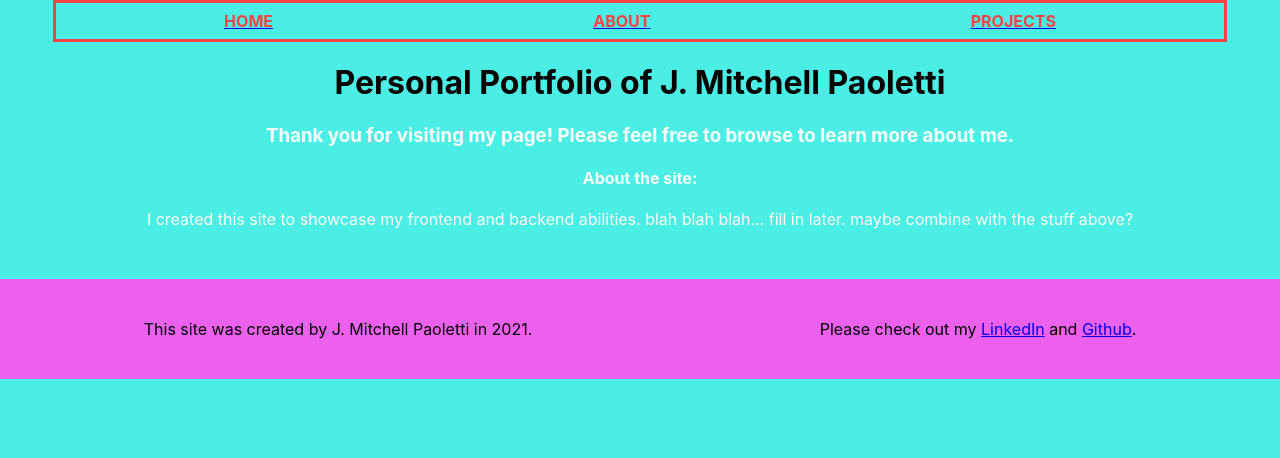
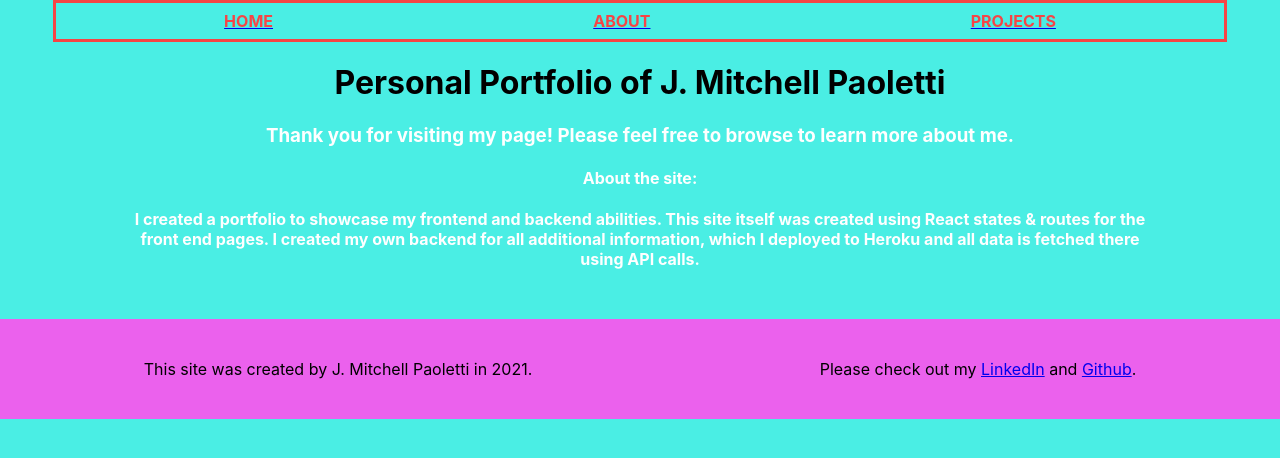
Before and after one commit to mitchellp0709/portfolio-frontend, a React (Create React App) app: page / in a window 1280 px wide. Shown: the top 458 px of the page. Built offline with nearby package versions, Linux system fonts and the light colour scheme.

Commit message:
added about section to projects

```diff
--- a/src/App.css
+++ b/src/App.css
@@ -36,9 +36,8 @@ nav div{
 
 /* HOME DECORATION */
 
-/* .name{
- color:white;
-} */
+
+
 
 .hook{
   color:white
@@ -74,6 +73,8 @@ nav div{
 img{
   width:60%;
   outline: 3px solid black;
+  margin-left:auto;
+  margin-right: auto;
 }
 
 .project-name{
@@ -130,3 +131,14 @@ font-size: 1.25em;
   color: white;
   font-weight: bold;
 }
+
+p{
+  width: 80%;
+  margin-left:auto;
+  margin-right: auto;
+  font-weight: bold;
+}
+
+.about h4{
+  font-size: 1.5em;
+}
--- a/src/pages/About.js
+++ b/src/pages/About.js
@@ -21,6 +21,7 @@ function About(props) {
   const loaded = () => (
     <div className="about">
       <h2 className="about-name">{about.name}</h2>
+      <img src={about.headshot} alt="Photo of J. Mitchell Paoletti"/>
       <h3 className="about-email">{about.email}</h3>
       <p className="about-bio">{about.bio}</p>
     </div>
--- a/src/pages/Home.js
+++ b/src/pages/Home.js
@@ -10,7 +10,7 @@ function Home(props) {
       </h3>
       <h4 className="about">About the site:</h4>
       <p className="about">
-        I created this site to showcase my frontend and backend abilities. blah blah blah... fill in later. maybe combine with the stuff above?
+        I created a portfolio to showcase my frontend and backend abilities. This site itself was created using React states & routes for the front end pages. I created my own backend for all additional information, which I deployed to Heroku and all data is fetched there using API calls.
       </p>
     </>
   );
--- a/src/pages/Projects.js
+++ b/src/pages/Projects.js
@@ -23,6 +23,7 @@ function Projects(props) {
       <div>
         <h1 className="project-name">{project.name}</h1>
         <img src={project.image} />
+        <p>About: <br/><br/>{project.about}</p>
         <br/>
         <a href={project.git}>
           <button>Github</button>
```
